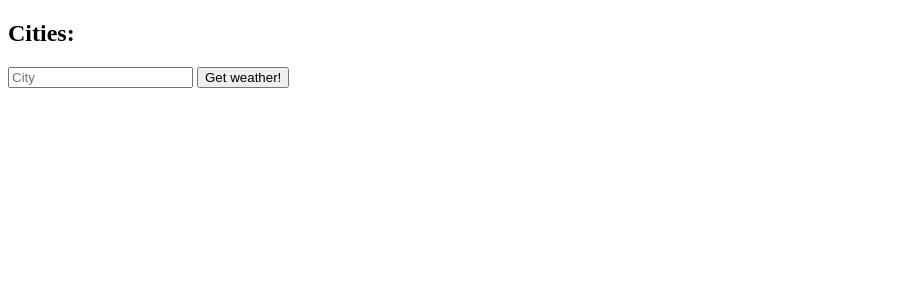
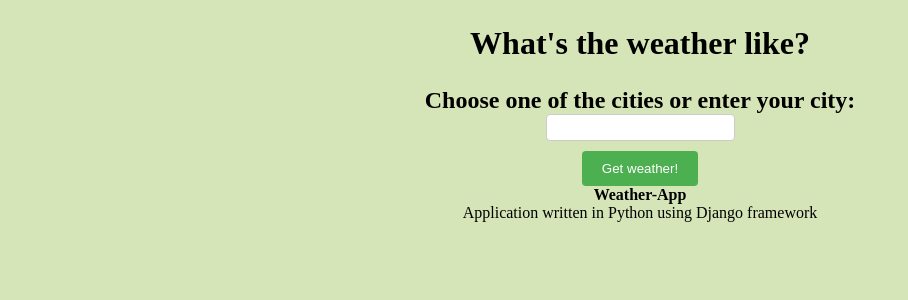
Before and after one commit to olyflower/django-weather-app, a Django app: page / in a window 1280 px wide. Shown: the top 300 px of the page, without its empty margins (0-908 px from the left). Run offline with Django 4.2, Linux system fonts and the light colour scheme; data that the repository does not hold is empty.

Commit message:
Added styles.css

```diff
--- /dev/null
+++ b/src/static/css/styles.css
@@ -0,0 +1,51 @@
+* {
+	margin: 0;
+	padding: 0;
+}
+
+body {
+    background-color: #d6e5b7;
+    }
+
+header {
+	padding: 25px;
+	margin: auto;
+	text-align: center;
+
+}
+main, footer {
+	         margin: auto;
+	         text-align: center;
+        }
+
+.cities-list li {
+  display: inline-block;
+  margin-right: 10px;
+}
+
+form {
+        display: flex;
+        flex-direction: column;
+        align-items: center;
+    }
+
+label {
+        margin-bottom: 10px;
+    }
+
+input[type="text"] {
+        padding: 5px;
+        border: 1px solid #ccc;
+        border-radius: 4px;
+    }
+
+button {
+        padding: 10px 20px;
+        background-color: #4CAF50;
+        color: white;
+        border: none;
+        border-radius: 4px;
+    }
+button:hover {
+        background-color: #45a049;
+    }
--- a/src/templates/index.html
+++ b/src/templates/index.html
@@ -5,35 +5,65 @@
     <meta name="viewport"
           content="width=device-width, user-scalable=no, initial-scale=1.0, maximum-scale=1.0, minimum-scale=1.0">
     <meta http-equiv="X-UA-Compatible" content="ie=edge">
+    <link rel="stylesheet" href="../static/css/styles.css">
     <title>Weather App</title>
 </head>
 <body>
+<header>
+    <div class="header">
+        <h1 class="title">
+            What's the weather like?
+        </h1>
+    </div>
+</header>
 
-<h2>Cities:</h2>
+<main class="main">
+    <section class="cities-list">
+        <h2>Choose one of the cities or enter your city:</h2>
         <ul>
             {% for city in cities %}
             <li>{{ city.name }} ({{ city.country }})</li>
             {% endfor %}
         </ul>
+    </section>
 
+    <section>
+        {% if message %}
+        <div class="error">{{ message }}</div>
+        {% endif %}
+        <div>
             <form method="post">
                 {% csrf_token %}
                 <label>
-         <input type="text" name="city" placeholder="City" required >
+                    <input type="text" name="city" required>
                 </label>
                 <button type="submit">Get weather!</button>
+            </form>
+        </div>
+    </section>
 
- </form>
+    <section>
+        <div>
+            {% if current_weather %}
+            <h1>Forecast for {{ current_weather.city }}</h1>
+            <p>Current temperature {{ current_weather.temperature }} °C</p>
+            <p>Feels like {{ current_weather.feels_like }} °C</p>
+            <p>Pressure {{ current_weather.pressure }} hPa</p>
+            <p>Wind {{ current_weather.wind }} m/s</p>
+            <span>{{ current_weather.description }}</span>
+            <img src="http://openweathermap.org/img/wn/{{ current_weather.icon }}.png" alt="Weather Icon">
+            {% endif %}
+        </div>
+    </section>
 
- {% if current_weather %}
-     <h1>{{ current_weather.city }}</h1>
-     <p>{{ current_weather.temperature }}</p>
-     <p>{{ current_weather.feels_like }}</p>
-     <p>{{ current_weather.pressure }}</p>
-     <p>{{ current_weather.wind }}</p>
-     <p>{{ current_weather.description }}</p>
-     <img src="http://openweathermap.org/img/wn/{{ current_weather.icon }}.png" alt="Weather Icon">
+</main>
 
- {% endif %}
+<footer class="footer">
+    <div>
+        <h4>Weather-App</h4>
+        <p>Application written in Python using Django framework</p>
+    </div>
+</footer>
+
 </body>
 </html>
--- a/src/weather/models.py
+++ b/src/weather/models.py
@@ -6,7 +6,7 @@ class City(models.Model):
     country = models.CharField(max_length=50, blank=True)
 
     def __str__(self):
-        return self.name
+        return f"{self.name} ({self.country})"
 
     class Meta:
         verbose_name_plural = "Cities"
--- a/src/weather/views.py
+++ b/src/weather/views.py
@@ -14,19 +14,31 @@ def index(request):
     if request.method == "POST":
         city = request.POST["city"]
         current_weather = get_weather(city, api_key, url)
-        context = {
-                   "current_weather": current_weather,
-                   "cities": cities,
-                   }
-        return render(request, "../templates/index.html", context)
+
+        if current_weather is None:
+            message = "City not found! Please enter a valid city name."
+            context = {
+                "message": message,
+                "cities": cities,
+            }
+        else:
+            context = {
+                "current_weather": current_weather,
+                "cities": cities,
+            }
+
+        return render(request, "index.html", context)
+
     context = {
-            "cities": cities,
-        }
-    return render(request, "../templates/index.html", context)
+        "cities": cities,
+    }
+    return render(request, "index.html", context)
 
 
 def get_weather(city, api_key, url):
     response = requests.get(url.format(city, api_key)).json()
+    if response["cod"] == "404":
+        return None
     weather_data = {
         "city": city,
         "temperature": round(response["main"]["temp"] - 273.15),
```
Lines whose indentation alone changed are shown as unchanged.
